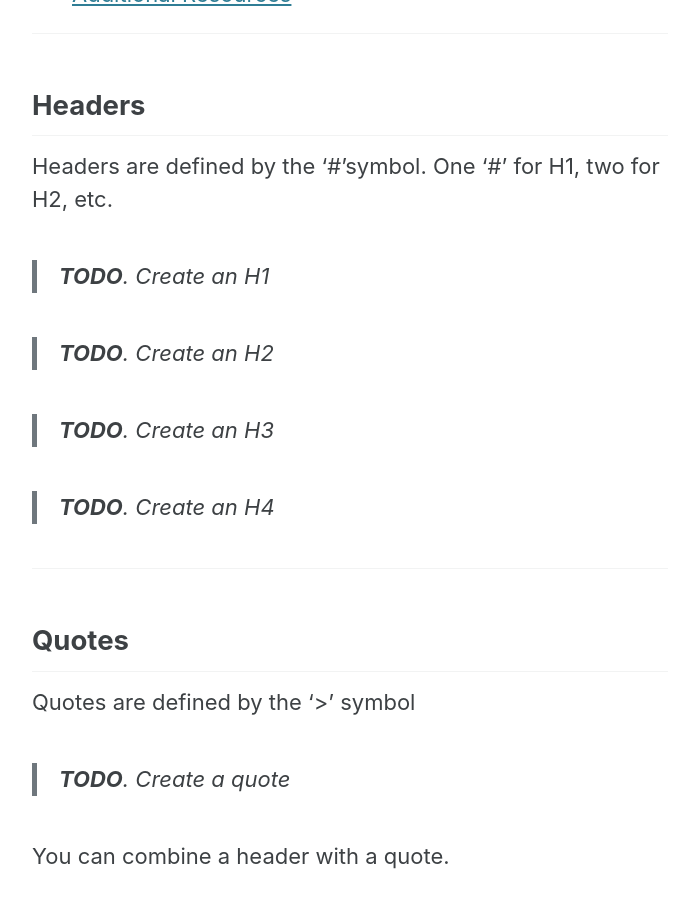
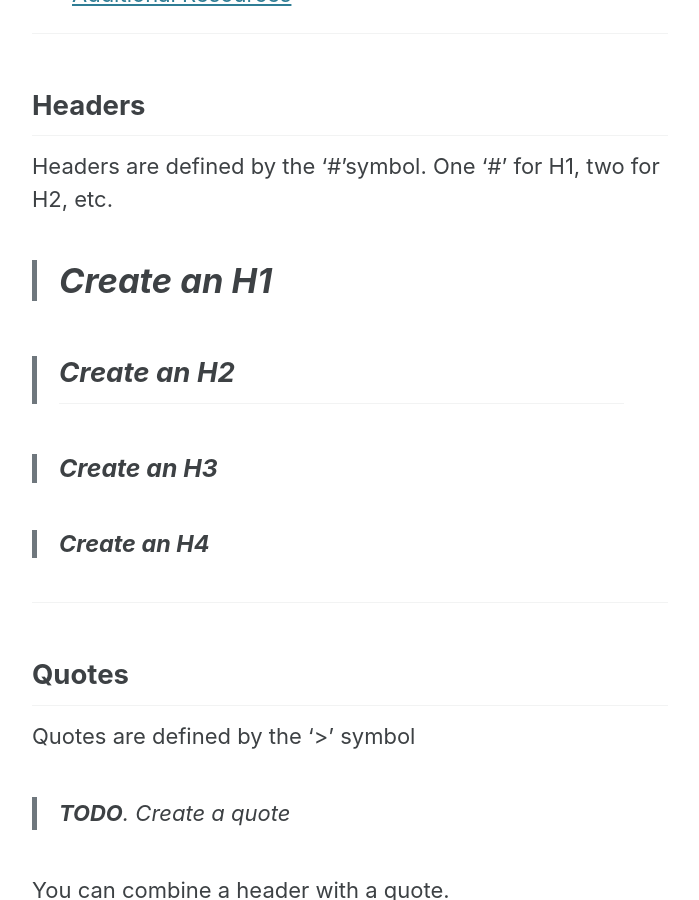
Before and after one commit to andreigue/andreigue.github.io, a Jekyll site: the page built from _posts/2020-01-01-worksheet.md, in a window 1280 px wide and 900 px high, scrolled down 1320 px. Shown: the whole window, without its empty margins (290-989 px from the left). Built offline with Jekyll 4.4.1, drawn with Linux system fonts in a browser that asks for light colours; cached includes are drawn as plain includes; nearby versions of some CDN libraries.

```diff
--- a/_posts/2020-01-01-worksheet.md
+++ b/_posts/2020-01-01-worksheet.md
@@ -29,13 +29,13 @@ Headers are defined by the '#'symbol.  One '#' for H1, two for H2, etc.
 
     # H1 Header
 -->
-> **TODO**. Create an H1
+> # Create an H1
 
-> **TODO**. Create an H2
+> ## Create an H2
 
-> **TODO**. Create an H3
+> ### Create an H3
 
-> **TODO**. Create an H4
+> #### Create an H4
 
 ---
 
```
